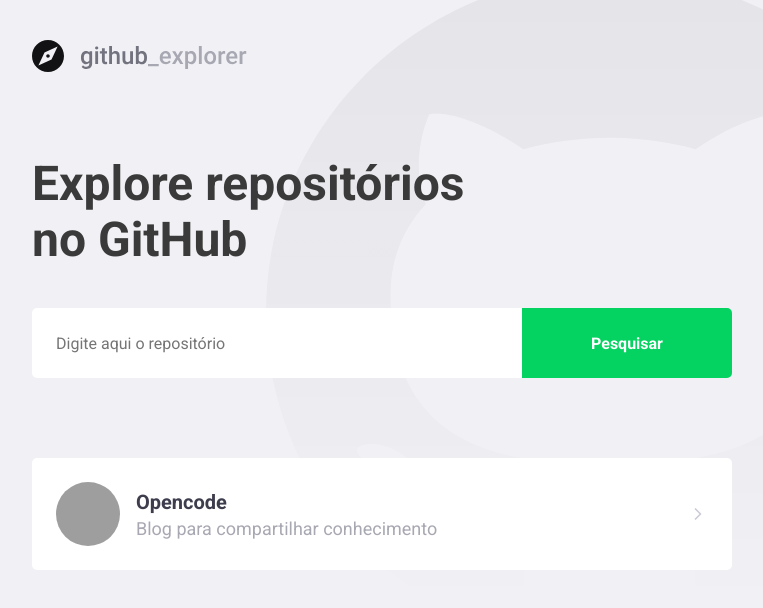
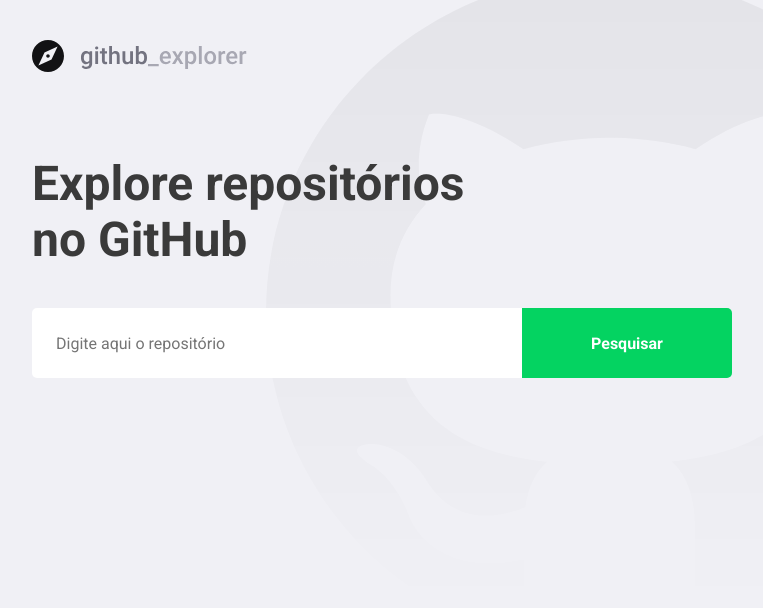
Before and after one commit to nomar113/gostack11-github-explorer, a React (Create React App) app: page / in a window 1280 px wide. Shown: the top 608 px of the page, without its empty margins (148-911 px from the left). Built offline with nearby package versions, Linux system fonts and the light colour scheme; grey boxes are pictures that could not be loaded.

Commit message:
Conectando a API

```diff
--- a/package.json
+++ b/package.json
@@ -10,6 +10,7 @@
     "@types/node": "^12.0.0",
     "@types/react": "^16.9.0",
     "@types/react-dom": "^16.9.0",
+    "axios": "^0.19.2",
     "polished": "^3.5.2",
     "react": "^16.13.1",
     "react-dom": "^16.13.1",
--- a/src/pages/Dashboard/index.tsx
+++ b/src/pages/Dashboard/index.tsx
@@ -1,30 +1,62 @@
-import React from 'react';
+import React, { useState, FormEvent } from 'react';
 import { FiChevronRight } from 'react-icons/fi';
 
 import logo from '../../assets/logo.svg';
 import { Title, Form, Repositories } from './styles';
+import api from '../../services/api';
+
+interface Repository {
+  full_name: string;
+  description: string;
+  owner: {
+    login: string;
+    avatar_url: string;
+  };
+}
 
 const Dashboard: React.FC = () => {
+  const [newRepo, setNewRepo] = useState('');
+  const [repositories, setRepositories] = useState<Repository[]>([]);
+
+  async function handleAddRepository(
+    event: FormEvent<HTMLFormElement>,
+  ): Promise<void> {
+    event.preventDefault();
+    const response = await api.get<Repository>(`repos/${newRepo}`);
+    const repository = response.data;
+    setRepositories([...repositories, repository]);
+    setNewRepo('');
+  }
+
   return (
     <>
       <img src={logo} alt="GitHub Explorer" />
       <Title>Explore repositórios no GitHub</Title>
-      <Form>
-        <input placeholder="Digite aqui o repositório" />
+      <Form onSubmit={handleAddRepository}>
+        <input
+          placeholder="Digite aqui o repositório"
+          value={newRepo}
+          onChange={(e) => setNewRepo(e.target.value)}
+        />
         <button type="submit">Pesquisar</button>
       </Form>
       <Repositories>
-        <a href="teste">
+        {repositories.map((repository) => (
+          <a
+            key={repository.full_name}
+            href={`https://github.com/${repository.full_name}`}
+          >
             <img
-            src="https://avatars3.githubusercontent.com/u/31170322?s=400&u=72e8e25a7e2a38c4f7f0327c4edd335733f959ac&v=4"
-            alt="lihdi"
+              src={repository.owner.avatar_url}
+              alt={repository.owner.login}
             />
             <div>
-            <strong>Opencode</strong>
-            <p>Blog para compartilhar conhecimento</p>
+              <strong>{repository.full_name}</strong>
+              <p>{repository.description}</p>
             </div>
             <FiChevronRight size={20} />
           </a>
+        ))}
       </Repositories>
     </>
   );
--- a/src/pages/Dashboard/styles.ts
+++ b/src/pages/Dashboard/styles.ts
@@ -68,7 +68,8 @@
   }
 
   div {
-    margin-left: 16px;
+    margin-left: 0 16px;
+    flex: 1;
 
     strong {
       font-size: 20px;
--- /dev/null
+++ b/src/services/api.ts
@@ -0,0 +1,7 @@
+import axios from 'axios';
+
+const api = axios.create({
+  baseURL: 'https://api.github.com',
+});
+
+export default api;
```
Also changed, not shown: .eslintrc.json, 1 other file (tests, documents, lock files or other folders). Lines whose indentation alone changed are shown as unchanged.
